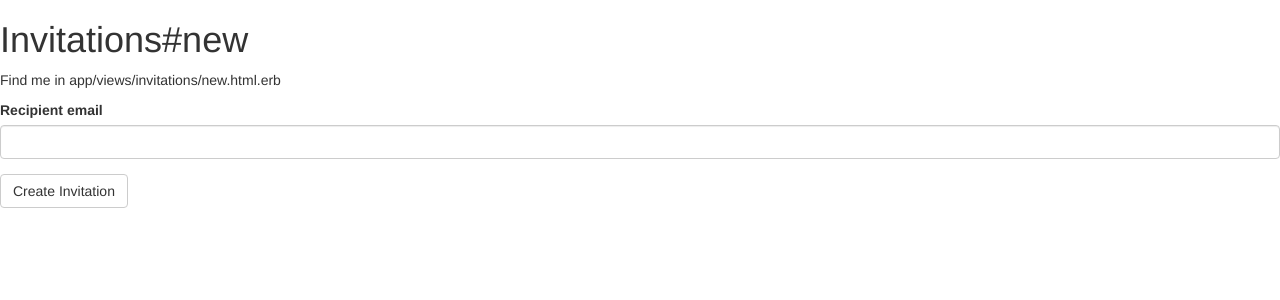
After one commit to GonSanchezS/email, a Rails app: page /invitations/new in a window 1280 px wide. The commit adds this page. Shown: the top 300 px of the page. Run offline with Rails 7, Linux system fonts and the light colour scheme; style sheets or scripts are compiled from the project's sources; some libraries are stand-ins or nearby versions.

Commit message:
Build invitation model, controller, form

```diff
--- /dev/null
+++ b/app/assets/javascripts/invitations.js.coffee
@@ -0,0 +1,3 @@
+# Place all the behaviors and hooks related to the matching controller here.
+# All this logic will automatically be available in application.js.
+# You can use CoffeeScript in this file: http://coffeescript.org/
--- /dev/null
+++ b/app/assets/stylesheets/invitations.scss
@@ -0,0 +1,3 @@
+// Place all the styles related to the invitations controller here.
+// They will automatically be included in application.css.
+// You can use Sass (SCSS) here: http://sass-lang.com/
--- /dev/null
+++ b/app/controllers/invitations_controller.rb
@@ -0,0 +1,21 @@
+class InvitationsController < ApplicationController
+  def new
+    @invitation = Invitation.new
+  end
+
+  def create
+    @invitation = Invitation.create(invitation_params)
+    if @invitation.save
+      return render text: 'Works!'
+    else
+      return render text: 'Error!', status: :forbidden
+    end
+  end
+
+  private
+
+  def invitation_params
+    params.require(:invitation).permit(:recipient_email)
+  end
+
+end
--- /dev/null
+++ b/app/helpers/invitations_helper.rb
@@ -0,0 +1,2 @@
+module InvitationsHelper
+end
--- /dev/null
+++ b/app/models/invitation.rb
@@ -0,0 +1,3 @@
+class Invitation < ActiveRecord::Base
+  validates_presence_of :recipient_email
+end
--- /dev/null
+++ b/app/views/invitations/new.html.erb
@@ -0,0 +1,7 @@
+<h1>Invitations#new</h1>
+<p>Find me in app/views/invitations/new.html.erb</p>
+
+<%= simple_form_for @invitation do |f| %>
+  <%= f.input :recipient_email %>
+  <%= f.button :submit %>
+<% end %>
--- a/config/routes.rb
+++ b/config/routes.rb
@@ -1,5 +1,8 @@
 Rails.application.routes.draw do
+  get 'invitations/new'
+
   root 'static_pages#index'
+  resources :invitations, only: [:new, :create]
   # The priority is based upon order of creation: first created -> highest priority.
   # See how all your routes lay out with "rake routes".
 
```
Also changed, not shown: db/migrate/20170624092540_create_invitations.rb (added, +9 -0 lines), test/controllers/invitations_controller_test.rb (added, +9 -0 lines), test/fixtures/invitations.yml (added, +7 -0 lines), test/helpers/invitations_helper_test.rb (added, +4 -0 lines), test/models/invitation_test.rb (added, +7 -0 lines), app/views/invitations/create.html.erb (added), app/views/static_pages/index.html.erb (line endings or trailing spaces), db/schema.rb (added).
